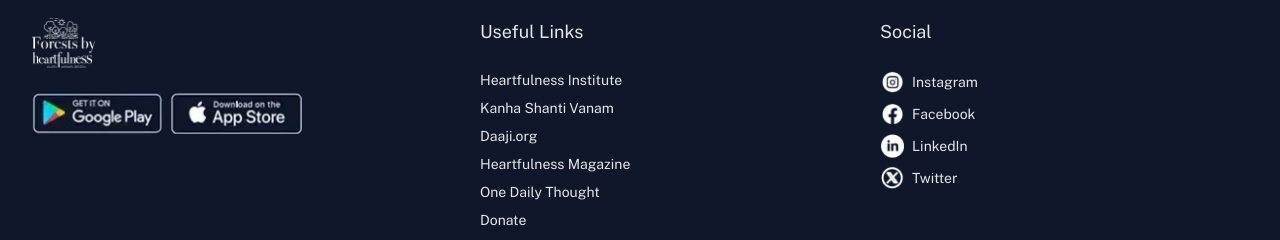
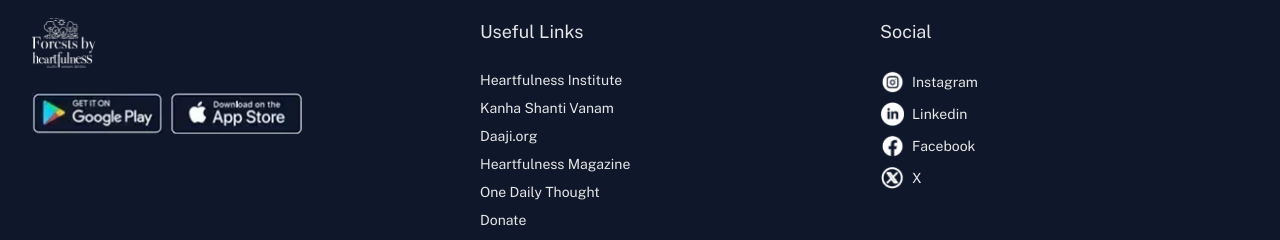
Before and after one commit to bugcurefrontend/fbh-frontend, a Next.js app: page / in a window 1280 px wide. Shown: the part 5392-5632 px from the top of the page. Built offline with nearby package versions, Linux system fonts and the light colour scheme.

Commit message:
fix: icon

```diff
--- a/src/components/Footer.tsx
+++ b/src/components/Footer.tsx
@@ -10,13 +10,6 @@
     "Heartfulness Magazine",
     "One Daily Thought",
     "Donate",
-  ];
-
-  const socialLinks = [
-    { name: "Instagram", src: "/images/social/instagram.png" },
-    { name: "Facebook", src: "/images/social/facebook.png" },
-    { name: "LinkedIn", src: "/images/social/linkedin.png" },
-    { name: "Twitter", src: "/images/social/twitter.png" },
   ];
 
   return (
@@ -73,17 +66,50 @@
               Social
             </h3>
             <ul className="flex flex-col gap-2">
-              {socialLinks.map((social, index) => (
-                <li
-                  key={index}
-                  className="flex items-center gap-2 cursor-pointer hover:text-white"
-                >
-                  <span className="text-[#e6e6e6] hover:text-white">
-                    <Image src={social.src} alt="icon" width={24} height={24} />{" "}
-                  </span>
-                  <span className="text-sm font-normal">{social.name}</span>
-                </li>
-              ))}
+              <li className="flex items-center gap-2 cursor-pointer hover:text-white">
+                <span className="text-[#e6e6e6] hover:text-white">
+                  <Image
+                    src="/images/social/instagram.png"
+                    alt="icon"
+                    width={24}
+                    height={24}
+                  />
+                </span>
+                <span className="text-sm font-normal">Instagram</span>
+              </li>
+              <li className="flex items-center gap-2 cursor-pointer hover:text-white">
+                <span className="text-[#e6e6e6] hover:text-white">
+                  <Image
+                    src="/images/social/linkedin.png"
+                    alt="icon"
+                    width={24}
+                    height={24}
+                  />
+                </span>
+                <span className="text-sm font-normal">Linkedin</span>
+              </li>
+              <li className="flex items-center gap-2 cursor-pointer hover:text-white">
+                <span className="text-[#e6e6e6] hover:text-white">
+                  <Image
+                    src="/images/social/facebook.png"
+                    alt="icon"
+                    width={24}
+                    height={24}
+                  />
+                </span>
+                <span className="text-sm font-normal">Facebook</span>
+              </li>
+              <li className="flex items-center gap-2 cursor-pointer hover:text-white">
+                <span className="text-[#e6e6e6] hover:text-white">
+                  <Image
+                    src="/images/social/twitter.png"
+                    alt="icon"
+                    width={24}
+                    height={24}
+                  />
+                </span>
+                <span className="text-sm font-normal">X</span>
+              </li>
             </ul>
           </div>
         </div>
```
